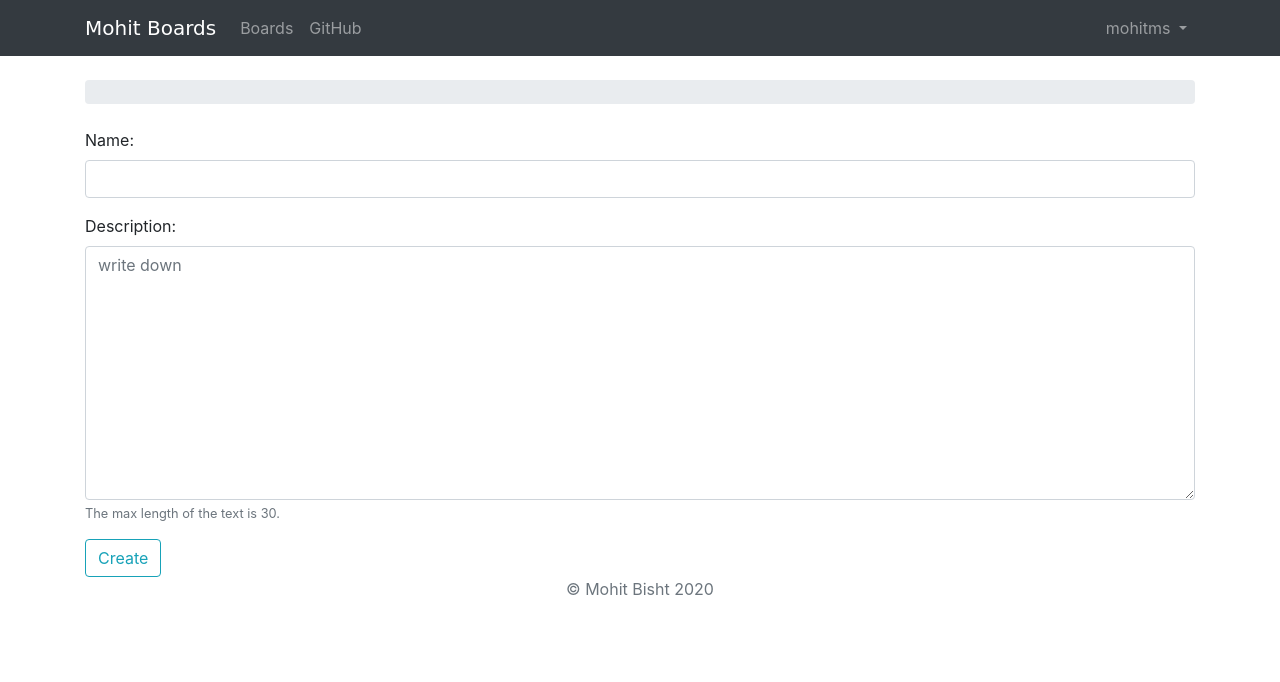
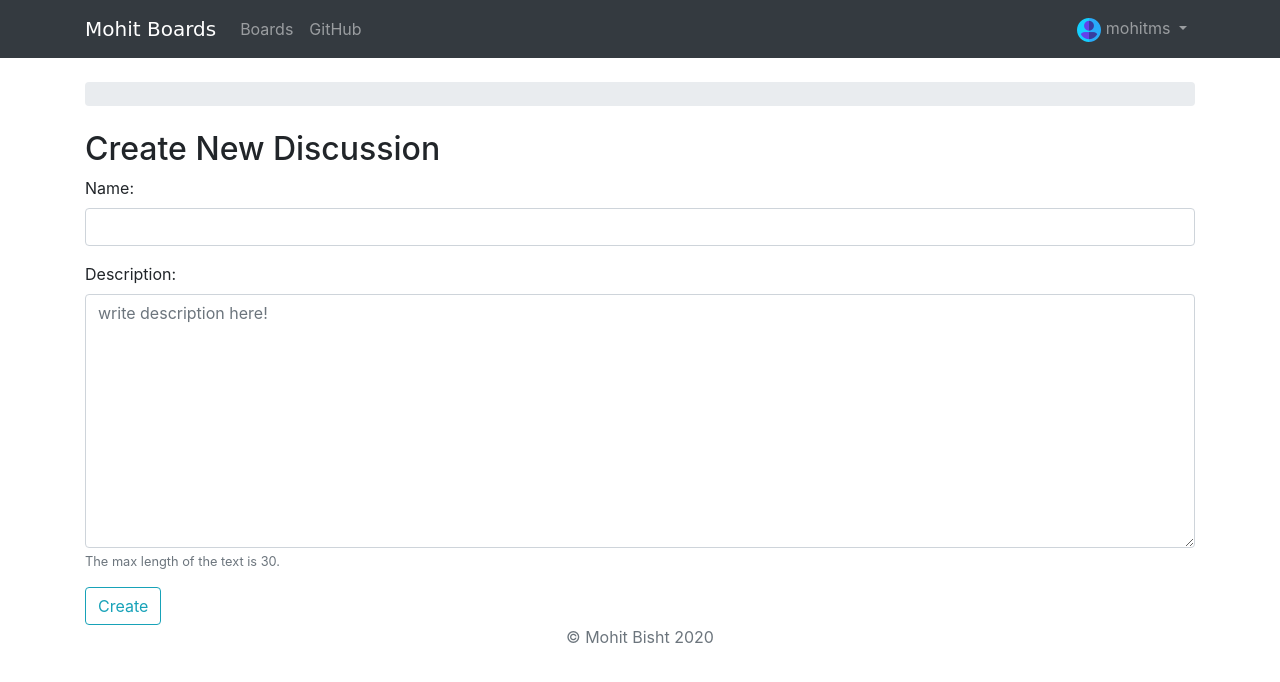
Before and after one commit to Mohitb07/mohitboard, a Django app: page /create/ in a window 1280 px wide. Shown: the top 682 px of the page. Run offline with Django 3.2, Linux system fonts and the light colour scheme; a user stored in the database is signed in; some libraries are stand-ins or nearby versions; some web fonts are replaced.

Commit message:
added icons and titles

```diff
--- a/chatsite/forms.py
+++ b/chatsite/forms.py
@@ -4,7 +4,7 @@ from .models import Topic, Post, Board
 class NewBoardForm(forms.ModelForm):
     description = forms.CharField(
         widget=forms.Textarea(
-            attrs={'row':3,'placeholder':'write down'}
+            attrs={'row':3,'placeholder':'write description here!'}
         ),
         max_length=30,
         help_text='The max length of the text is 30.'
--- a/templates/base.html
+++ b/templates/base.html
@@ -4,6 +4,7 @@
     <meta name="viewport" content="width=device-width, initial-scale=1.0">
     <meta charset="utf-8">
     <title>{% block title %}Mohit Boards{% endblock %}</title>
+    <link rel="shortcut icon" href="{% static 'img/title.ico' %}" type="image/x-icon" />
     <link href="https://fonts.googleapis.com/css?family=Peralta" rel="stylesheet">
     <link rel="stylesheet" href="{% static 'css/bootstrap.min.css' %}">
     <link rel="stylesheet" href="{% static 'css/app.css' %}">
@@ -31,7 +32,7 @@
                 <ul class="navbar-nav ml-auto">
                   <li class="nav-item dropdown">
                     <a class="nav-link dropdown-toggle" href="#" id="userMenu" data-toggle="dropdown" aria-haspopup="true" aria-expanded="false">
-                      {{ user.username }}
+                     <span><img src="{% static 'img/new-user2.png' %}" alt=""/></span> {{ user.username }}
                     </a>
                     <div class="dropdown-menu dropdown-menu-right" aria-labelledby="userMenu">
                       <a class="dropdown-item" href="{% url 'my_account' %}">My account</a>
--- a/templates/board_form.html
+++ b/templates/board_form.html
@@ -1,7 +1,8 @@
 {% extends 'base.html' %}
 {% block title %}Create New Board{% endblock %}
 {% block content %}
-<form method="POST">
+<h2>Create New Discussion</h2>
+<form method="POST" autocomplete="off">
     {% csrf_token %}
     {% include 'includes/form.html' %}
     <!-- {{form.as_p}} -->
--- a/templates/new_topic.html
+++ b/templates/new_topic.html
@@ -8,6 +8,7 @@
 {% endblock %}
 
 {% block content %}
+  <h2>Create New Topic</h2>
   <form method="post" novalidate>
     {% csrf_token %}
     {% include 'includes/form.html' %}
```
Also changed, not shown: db.sqlite3, static/img/new-user.png (added), static/img/new-user2.png (added), static/img/title.ico (added).
